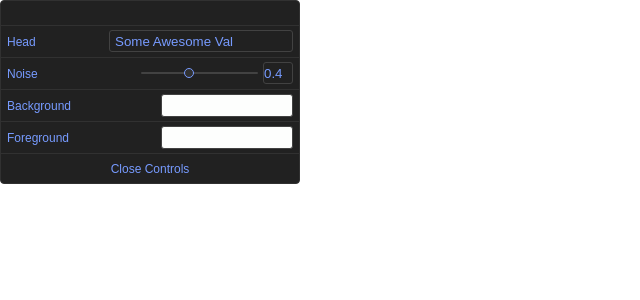
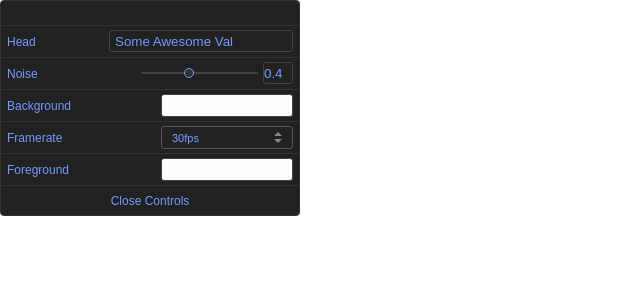
Before and after one commit to pizza3/react-gui-controller, a React app: page / in a window 1280 px wide. Shown: the top 300 px of the page, without its empty margins (0-640 px from the left). Built offline with nearby package versions, Linux system fonts and the light colour scheme.

Commit message:
color doc

```diff
--- a/src/App.js
+++ b/src/App.js
@@ -1,12 +1,18 @@
 import React, { Component } from 'react';
-import Gui, { GuiString, GuiNumber, GuiColor } from './components/Gui';
+import Gui, {
+	GuiString,
+	GuiNumber,
+	GuiColor,
+	GuiSelect
+} from './components/Gui';
 class App extends Component {
 	state = {
 		data: {
 			text: 'Some Awesome Val',
 			noise: 0.4,
 			background: '#dc6900',
-			foreground: '#b7c485'
+			foreground: '#b7c485',
+			framerate: '30fps'
 		}
 	};
 
@@ -23,6 +29,11 @@ class App extends Component {
 				<GuiString path="text" label="Head" />
 				<GuiNumber path="noise" label="Noise" min={0} max={1} step={0.1} />
 				<GuiColor path="background" label="Background" type="hex" />
+				<GuiSelect
+					path="framerate"
+					options={['25fps', '30fps', '40fps', '60fps']}
+					label="Framerate"
+				/>
 				<GuiColor path="foreground" label="Foreground" type="hex" />
 			</Gui>
 		);
```
Also changed, not shown: 1 other file (tests, documents, lock files or other folders).
